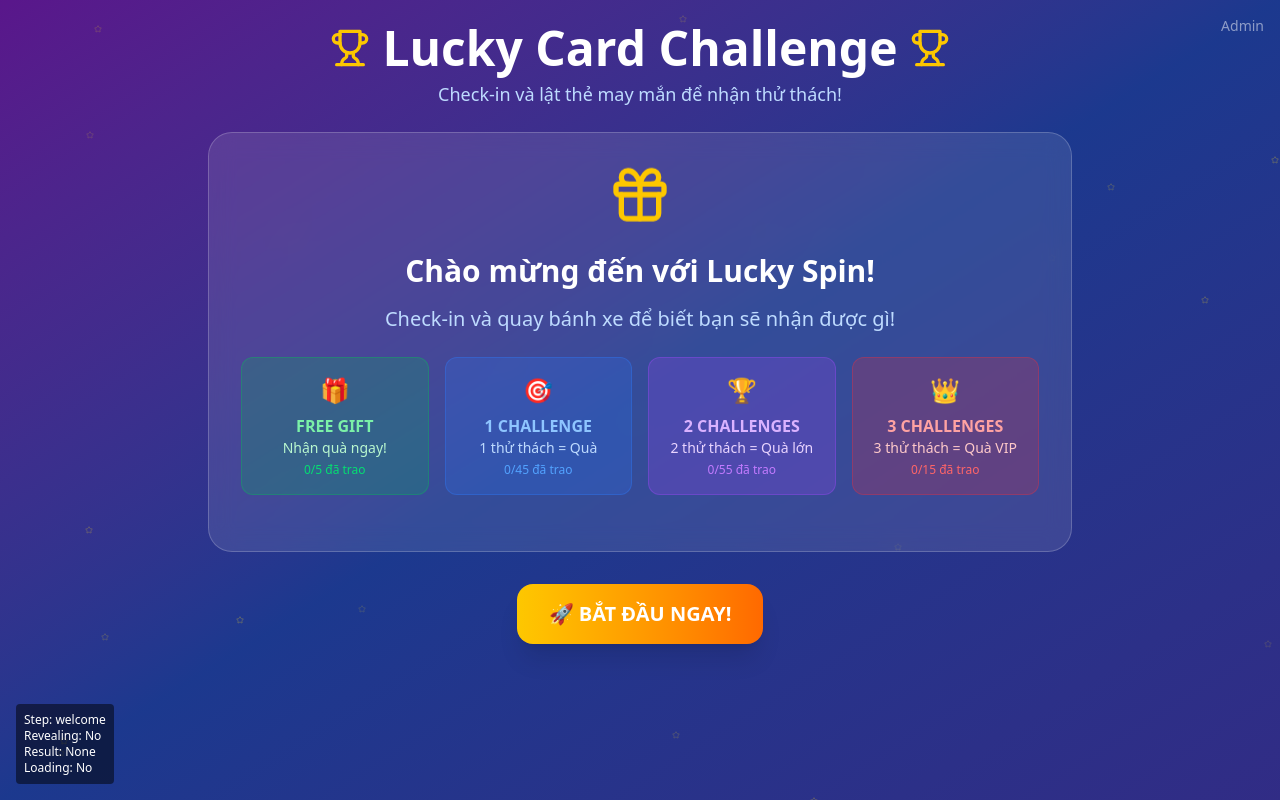
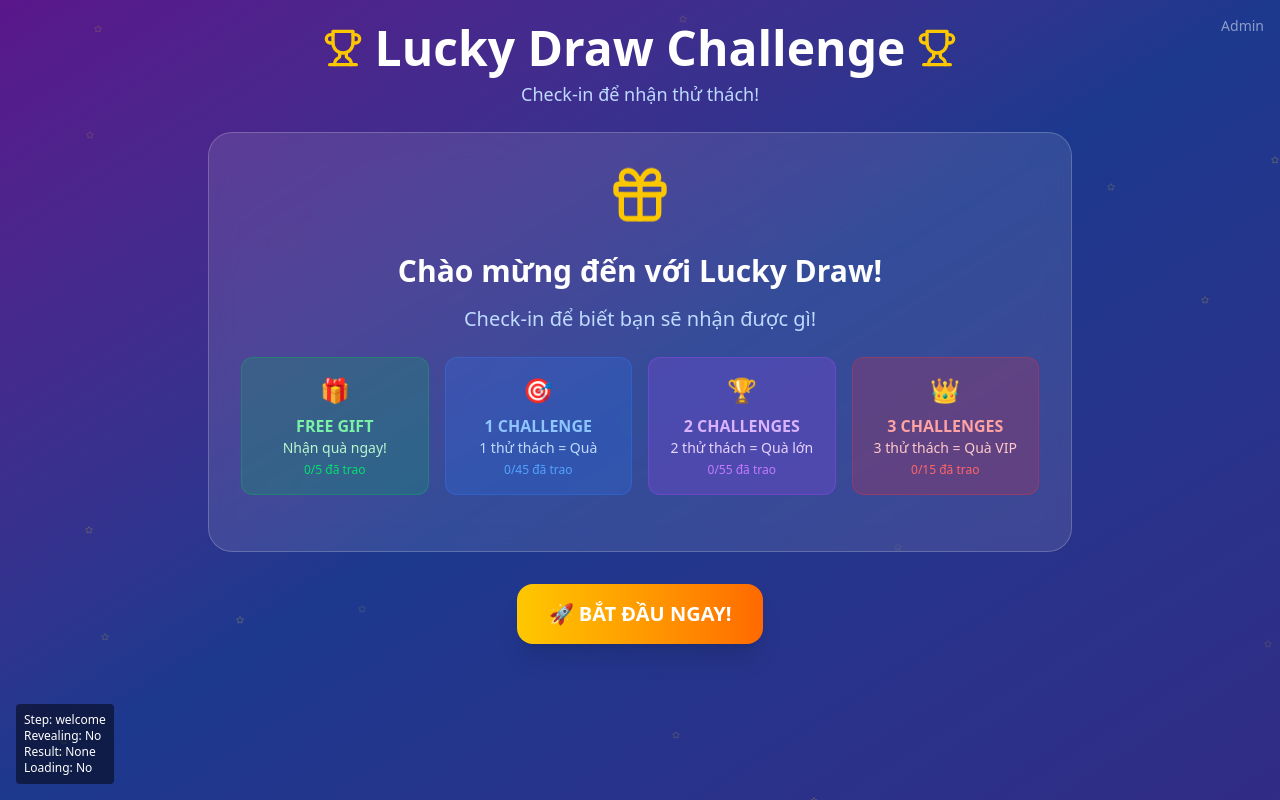
Before and after one commit to hutruon139/LuckyDrawfrontend, a React (Vite) app: page / in a window 1280 px wide. Built offline with nearby package versions, Linux system fonts and the light colour scheme; no server answers.

Commit message:
fix the text

```diff
--- a/src/App.jsx
+++ b/src/App.jsx
@@ -193,12 +193,12 @@ const App = () => {
           <div className="flex items-center justify-center space-x-3 mb-2">
             <Trophy className="h-10 w-10 text-yellow-400" />
             <h1 className="text-4xl md:text-5xl font-bold text-white">
-              Lucky Card Challenge
+              Lucky Draw Challenge
             </h1>
             <Trophy className="h-10 w-10 text-yellow-400" />
           </div>
           <p className="text-lg text-blue-200">
-            Check-in và lật thẻ may mắn để nhận thử thách!
+            Check-in để nhận thử thách!
           </p>
 
           {/* Admin button */}
--- a/src/components/CheckinForm.jsx
+++ b/src/components/CheckinForm.jsx
@@ -75,7 +75,7 @@ const CheckinForm = ({
             disabled={loading || !checkinData.name || !checkinData.phone}
             className="w-full bg-gradient-to-r from-purple-500 to-pink-500 hover:from-purple-600 hover:to-pink-600 text-white text-lg font-bold py-4 rounded-xl transition-all duration-300 disabled:opacity-50 disabled:cursor-not-allowed"
           >
-            {loading ? '🎰 Đang xử lý...' : '🎲 CHECK-IN & SPIN!'}
+            {loading ? '🎰 Đang xử lý...' : '🎲 CHECK-IN'}
           </button>
         </div>
 
--- a/src/components/WelcomeScreen.jsx
+++ b/src/components/WelcomeScreen.jsx
@@ -9,10 +9,10 @@ const WelcomeScreen = ({ prizeStats, onStartClick }) => {
         <div className="bg-white/10 backdrop-blur-md rounded-3xl p-8 mb-8 border border-white/20">
           <Gift className="h-16 w-16 text-yellow-400 mx-auto mb-6 animate-bounce" />
           <h2 className="text-3xl font-bold text-white mb-4">
-            Chào mừng đến với Lucky Spin!
+            Chào mừng đến với Lucky Draw!
           </h2>
           <p className="text-xl text-blue-200 mb-6">
-            Check-in và quay bánh xe để biết bạn sẽ nhận được gì!
+            Check-in để biết bạn sẽ nhận được gì!
           </p>
 
           {/* Prize explanation with current stats */}
```
